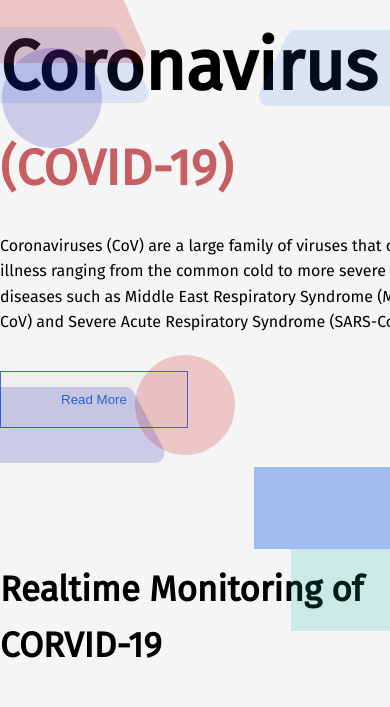
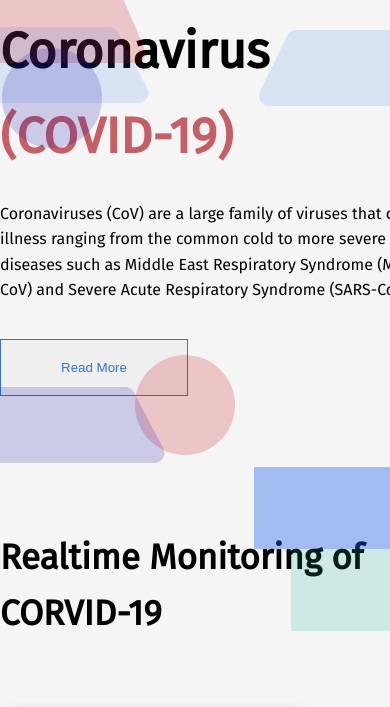
Before and after one commit to chris097/covid-19, a website: page index.html in a window 390 px wide. Shown: the part 93-800 px from the top of the page. Drawn offline with Linux system fonts and the light colour scheme.

Commit message:
updated font

```diff
--- a/custom/css/pages/header.css
+++ b/custom/css/pages/header.css
@@ -136,5 +136,19 @@
      .mg-0{
          margin: 0;
      }
+     .banner-heading{
+        font-size: 20px;
+    }
+    .covid-read-more{
+        width: 300px;
+    }
+    .covid-banner_tittle > h1{
+        font-size: 60px !important;
+    }
+}
 
+@media screen and (min-width: 350px){
+    .covid-banner_tittle > h1{
+        font-size: 50px !important;
     }
+}
--- a/index.html
+++ b/index.html
@@ -69,7 +69,7 @@
         <div class="container">
             <div class="covid-banner_container"><!--covid banner container-->
                 <div class="covid-banner_tittle"><!--covid banner tittle-->
-                    <h1>Coronavirus</h1>
+                    <h1 class="banner-heading">Coronavirus</h1>
                     <h2>(COVID-19)</h2>
                     <p>Coronaviruses (CoV) are a large family of viruses that cause illness ranging from the common cold to more severe diseases such as Middle East Respiratory Syndrome (MERS-CoV) and Severe Acute Respiratory Syndrome (SARS-CoV).</p>
                     <button class="button-1"><a href="#">Read More</a></button>
@@ -430,7 +430,7 @@
                 </div><!--covid info card-->
             </div><!--container-->
             <div class="footer" id="footer"><!--footer-->
-                <div class="column-flex"><!--column flex-->
+                <div class="column-flex column-block"><!--column flex-->
                     <div>
                         <div class="covid-19-footer_logo">
                             <span>
```
